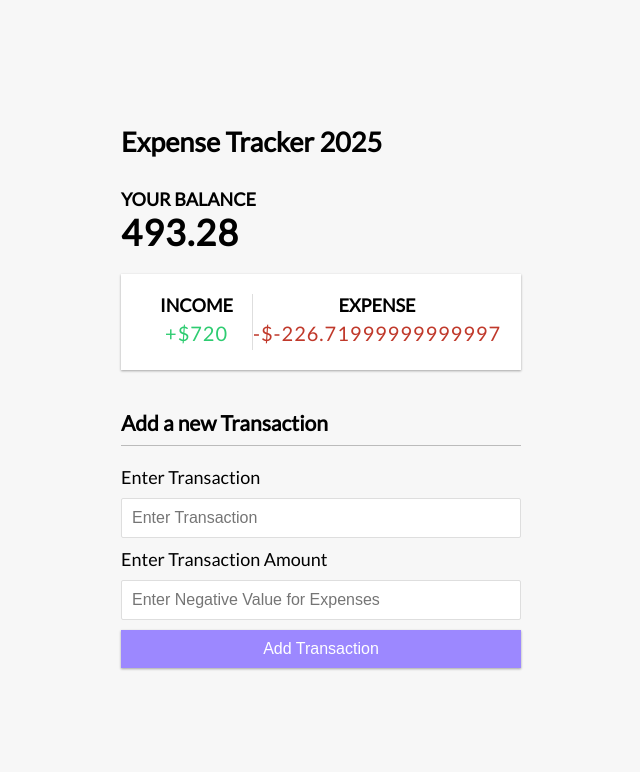
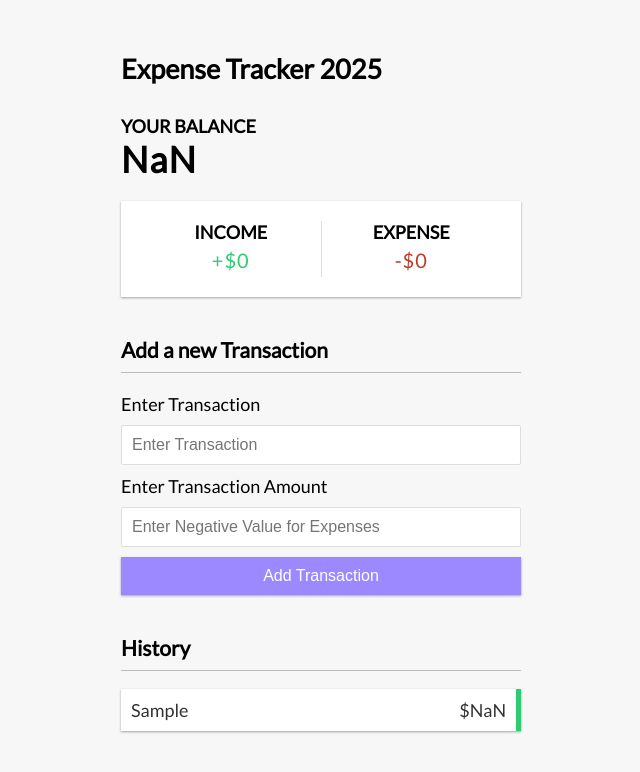
Before and after one commit to Seth2251/homework4, a Vue app: page / in a window 1280 px wide. Both pictures are taken after typing "Sample", "Sample" into the empty fields and a click on the button "Add Transaction". Shown: the top 772 px of the page, without its empty margins (319-959 px from the left). Built offline with nearby package versions, Linux system fonts and the light colour scheme.

Commit message:
completed transaction List Component

```diff
--- a/src/App.vue
+++ b/src/App.vue
@@ -3,14 +3,11 @@ import Header from './components/Header.vue';
 import Balance from './components/Balance.vue';
 import IncomeExpense from './components/IncomeExpense.vue';
 import AddTransactions from './components/AddTransactions.vue';
+import TransactionList from './components/TransactionList.vue';
+
 import { computed, ref } from 'vue';
 
-const transactions = ref([
-    {id:1, text:'Paycheck', amount:700.00},
-    {id:2, text:'Water Bill', amount:-72.83},
-    {id:3, text:'Electric Bill', amount:-153.89},
-    {id:4, text:'Returned Item', amount:20.00},
-])
+const transactions = ref([])
 
 const sum = computed(()=>{
     return transactions.value.reduce((acc, x)=>{
@@ -34,6 +31,18 @@ const moneyOut = computed(()=>{
     },0)
 })
 
+const handelTransaction = (transactionData) => {
+    transactions.value.push({
+        text: transactionData.text,
+        amount: transactionData.amount,
+    })
+
+}
+
+const handelDelete =(id) => {
+    transactions.value = transactions.value.filter((x)=> x.id !== id)
+}
+
 </script>
 
 
@@ -42,7 +51,8 @@ const moneyOut = computed(()=>{
     <div class="container">
         <Balance :total="sum"></Balance>
         <IncomeExpense :income="moneyIn" :expense="moneyOut"></IncomeExpense>
-        <AddTransactions></AddTransactions>
+        <AddTransactions @transactionSubmitted="handelTransaction"></AddTransactions>
+        <TransactionList :transactions="transactions" @transactionDeleted="handelDelete"></TransactionList>
     </div>
 
 
--- /dev/null
+++ b/src/components/TransactionList.vue
@@ -0,0 +1,31 @@
+<script setup>
+    import { defineProps, defineEmits } from 'vue';
+
+    const props = defineProps({
+        transactions: {
+            type:Array,
+            require: true,
+        }
+    })
+
+    const emit = defineEmits(['transactionDeleted'])
+
+    const deleteTransaction = (id) => {
+        emit('transactionDeleted', id)
+    }
+
+</script>
+
+<template>
+    <h3>History</h3>
+    <ul id="list" class="list">
+       <li v-for="x in transactions" v-bind:key="x.id"
+       v-bind:class="x.amount < 0 ? 'minus' : 'plus'" >
+       {{ x.text }} <span>${{ x.amount }}</span>
+       <button @click="deleteTransaction(x.id)" class="delete-btn">X</button>
+
+        </li>
+
+    </ul>
+
+</template>
```
